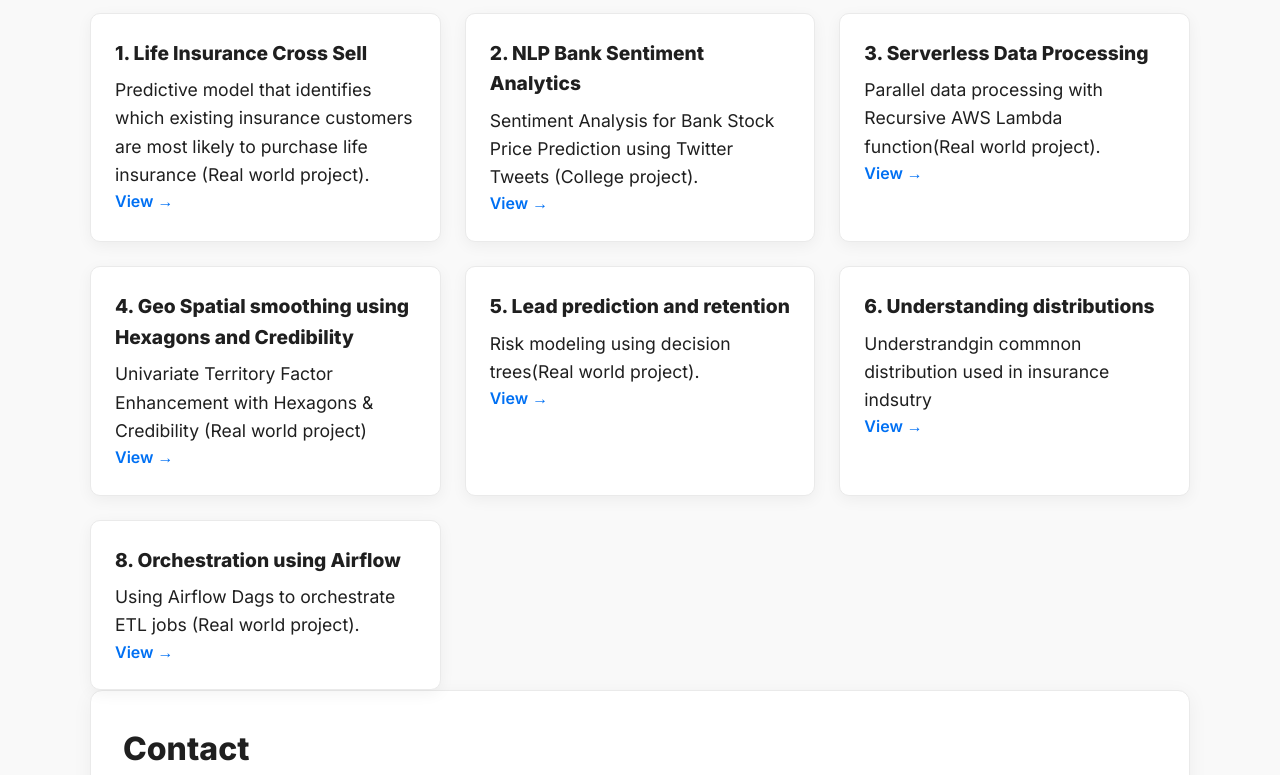
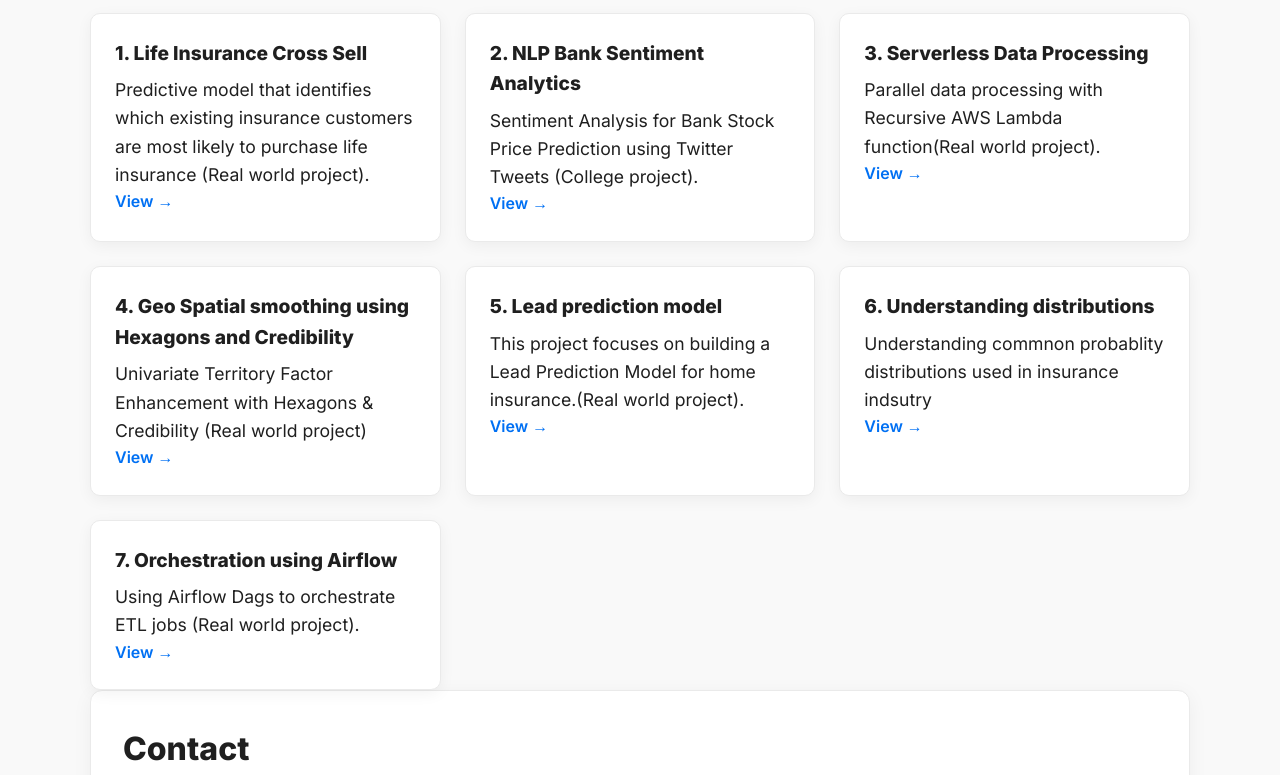
Before and after one commit to priyesh009/priyesh009.github.io, a plain HTML site: page index.html in a window 1280 px wide. Shown: the part 540-1315 px from the top of the page. Drawn offline with Linux system fonts and the light colour scheme.

Commit message:
update index

```diff
--- a/index.html
+++ b/index.html
@@ -182,10 +182,10 @@ I’ve delivered solutions across insurance, pharma, manufacturing, and IoT. Bas
       <div class="project"><h3>1. Life Insurance Cross Sell</h3><p>Predictive model that identifies which existing insurance customers are most likely to purchase life insurance  (Real world project).</p><a href="https://github.com/priyesh009/priyesh009.github.io/blob/master/projects/ds/lifeXsell/cross_sell_model.md">View →</a></div>
       <div class="project"><h3>2. NLP Bank Sentiment Analytics</h3><p>Sentiment Analysis for Bank Stock Price Prediction using Twitter Tweets (College project).</p><a href="https://github.com/priyesh009/priyesh009.github.io/blob/master/projects/ds/bank_sentiment_analytics/bank_sentiment_analysis_readme.md">View →</a></div>
       <div class="project"><h3>3. Serverless Data Processing</h3><p>Parallel data processing with Recursive AWS Lambda function(Real world project).</p><a href="https://github.com/priyesh009/aws-data-project/tree/master/codes/aws_lambda_codes/recursiveLambda">View →</a></div>
-      <div class="project"><h3>4. Geo Spatial smoothing using Hexagons and Credibility</h3><p> Univariate Territory Factor Enhancement with Hexagons & Credibility (Real world project)</p><a href="#">View →</a></div>
-      <div class="project"><h3>5. Lead prediction and retention</h3><p>Risk modeling using decision trees(Real world project).</p><a href="#">View →</a></div>
-      <div class="project"><h3>6. Understanding distributions</h3><p>Understrandgin commnon distribution used in insurance indsutry</p><a href="#">View →</a></div>
-      <div class="project"><h3>8. Orchestration using Airflow</h3><p>Using Airflow Dags to orchestrate ETL jobs (Real world project).</p><a href="#">View →</a></div>
+      <div class="project"><h3>4. Geo Spatial smoothing using Hexagons and Credibility</h3><p> Univariate Territory Factor Enhancement with Hexagons & Credibility (Real world project)</p><a href="https://github.com/priyesh009/priyesh009.github.io/tree/master/projects/ds/territory_model">View →</a></div>
+      <div class="project"><h3>5. Lead prediction model</h3><p>This project focuses on building a Lead Prediction Model for home insurance.(Real world project).</p><a href="https://github.com/priyesh009/priyesh009.github.io/tree/master/projects/ds/home_insurance_lead_prediction">View →</a></div>
+      <div class="project"><h3>6. Understanding distributions </h3><p>Understanding commnon probablity distributions used in insurance indsutry</p><a href="https://priyeshghoradkar.streamlit.app/">View →</a></div>
+      <div class="project"><h3>7. Orchestration using Airflow</h3><p>Using Airflow Dags to orchestrate ETL jobs (Real world project).</p><a href="https://github.com/priyesh009/aws-data-project/tree/master/Airflow_Project">View →</a></div>
       <!-- <div class="project"><h3>9. A/B Testing Framework</h3><p>Experiment design using Python & statsmodels.</p><a href="#">View →</a></div>
       <div class="project"><h3>10. Generalized Linear Models for Insurance Pricing</h3><p>eCommerce scraper using Selenium & BeautifulSoup.</p><a href="#">View →</a></div> -->
     </div>
```
